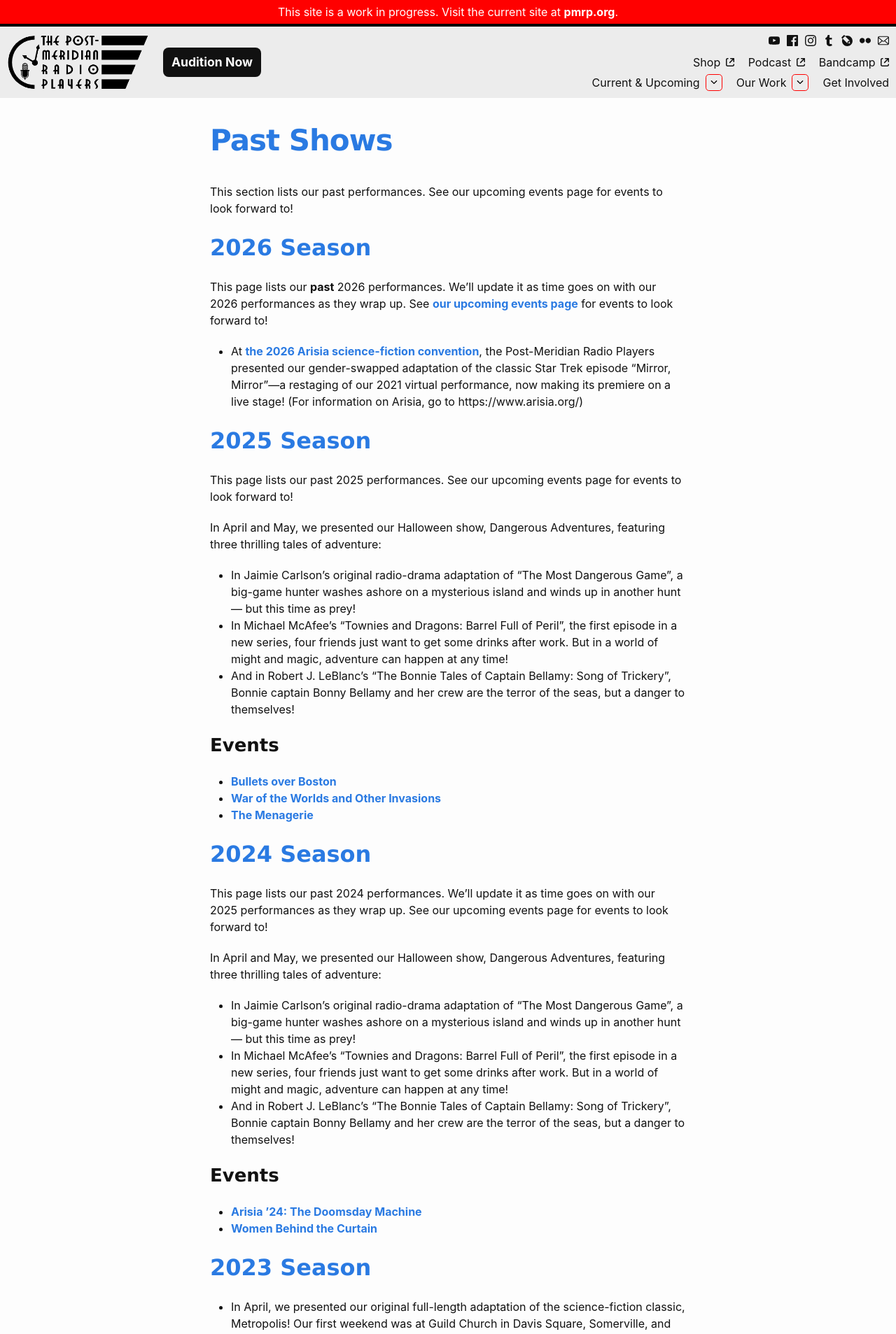
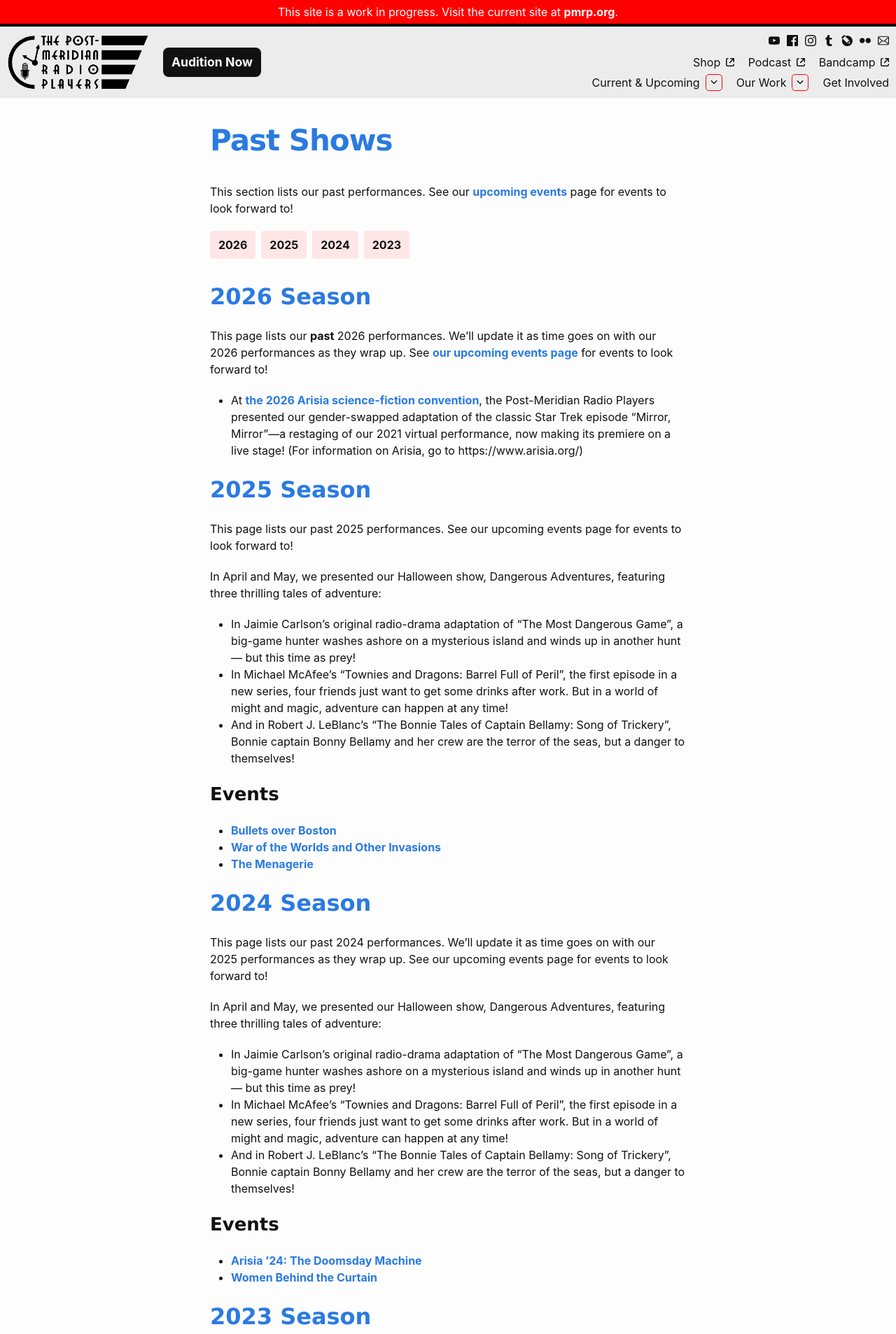
Before and after one commit to pmrp-boston/pmrp_2025, a Jekyll site: the page built from past.md, in a window 1280 px wide. Shown: the top 1907 px of the page at 70% size. Built offline with Jekyll 4.4.1, drawn with Linux system fonts in a browser that asks for light colours.

Commit message:
Added jump to season links to past events page

```diff
--- /dev/null
+++ b/_includes/jump_to_season.html
@@ -0,0 +1,9 @@
+{% assign sorted_seasons = site.seasons | sort: "season_id" | reverse %}
+
+<ol class="jump-to-season unstyled-list">
+{% for season in sorted_seasons %}
+<li>
+    <a href="#{{ season.title | replace: ' ', '-' | downcase }}">{{ season.season_id }}</a>
+</li>
+{% endfor %}
+</ol>
--- a/assets/css/main.css
+++ b/assets/css/main.css
@@ -502,3 +502,21 @@ aside.callout {
 aside.callout > :last-child {
   margin-bottom: 0;
 }
+
+.jump-to-season {
+  display: flex;
+  margin-bottom: calc(1.5 * var(--space-vertical-rhythm));
+  gap: 8px;
+}
+
+.jump-to-season a {
+  display: flex;
+  padding: 8px 12px;
+  border-radius: 4px;
+  background: var(--color-bg-primary);
+  color: var(--color-text);
+}
+
+.jump-to-season a:hover {
+  text-decoration: none;
+}
--- a/past.md
+++ b/past.md
@@ -3,7 +3,9 @@ layout: page
 title: Past Shows
 ---
 
-This section lists our past performances. See our upcoming events page for events to look forward to!
+This section lists our past performances. See our [upcoming events]({{ 'upcoming' | relative_url }}) page for events to look forward to!
+
+{% include jump_to_season.html %}
 
 {% assign sorted_seasons = site.seasons | sort: "season_id" | reverse %}
 
```
